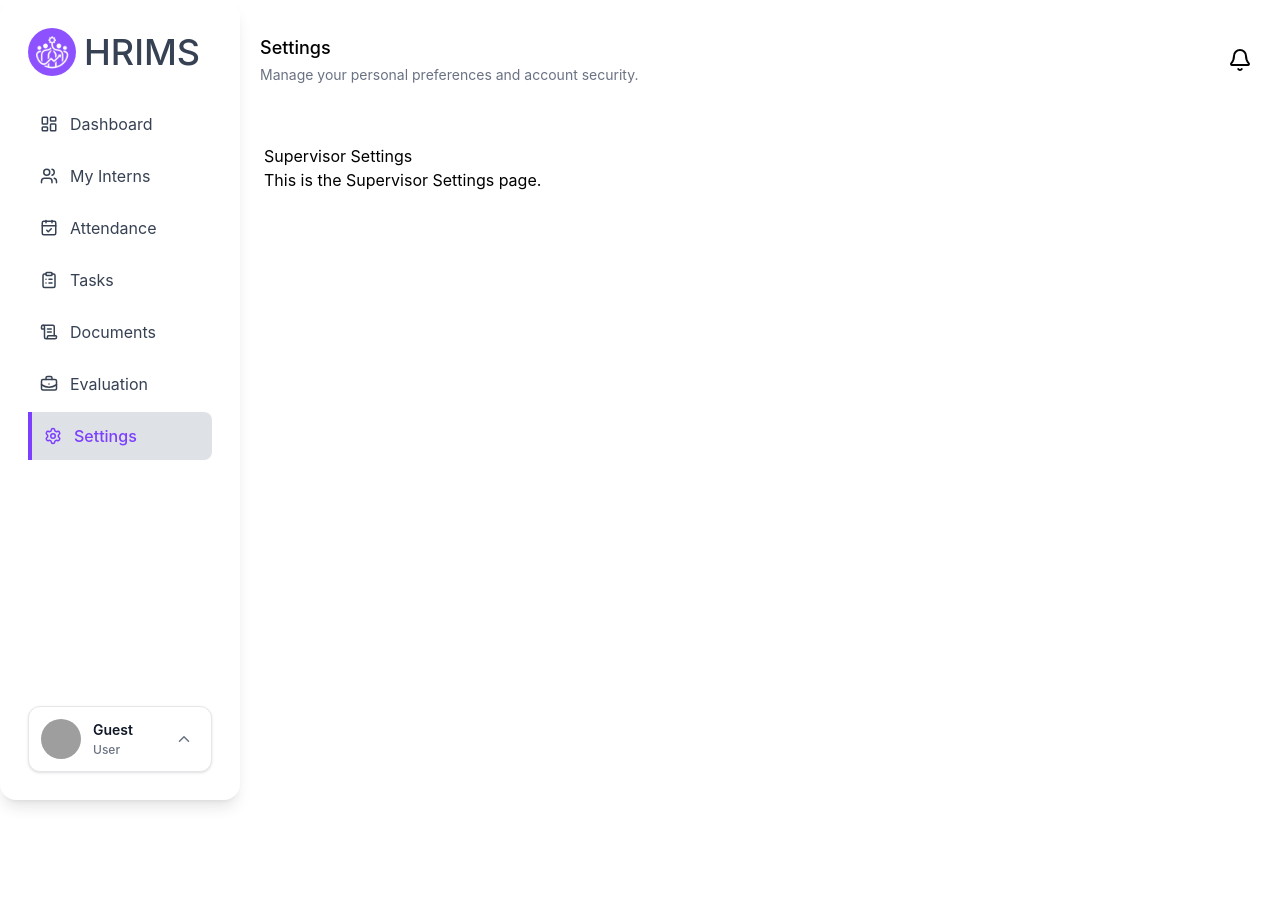
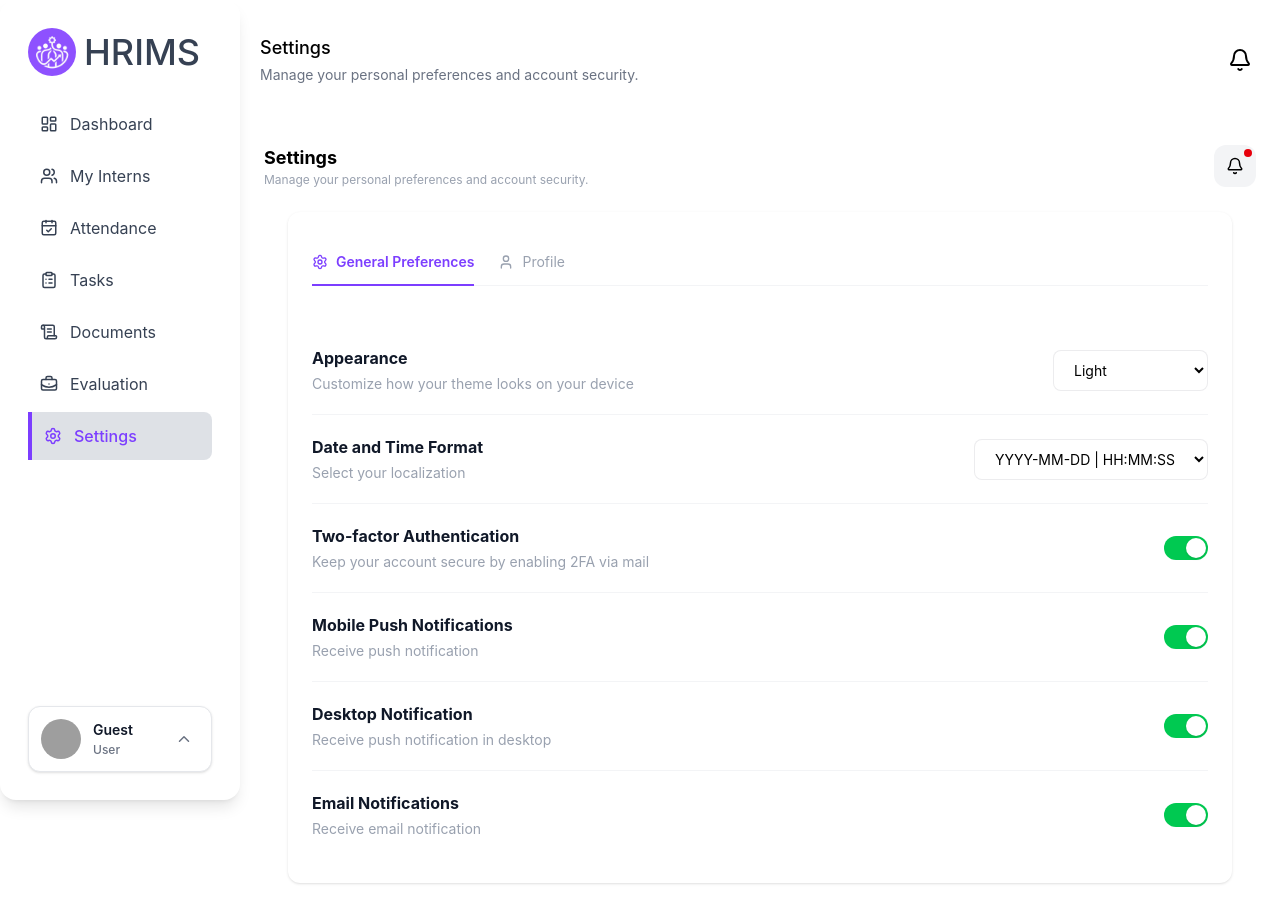
Before and after one commit to dev-St0ic/HR-Internship-Management-System, a React (Vite) app in the folder frontend-hrms/: page /supervisor/settings in a window 1280 px wide. Shown: the top 922 px of the page. Before the commit the page ends 800 px from the top, so only its background shows below. Built offline with nearby package versions, Linux system fonts and the light colour scheme; grey boxes are pictures that could not be loaded.

Commit message:
fixed and connected the settings page to all the users

```diff
--- a/frontend-hrms/src/common/components/layout/SettingsPage.jsx
+++ b/frontend-hrms/src/common/components/layout/SettingsPage.jsx
@@ -5,11 +5,22 @@ import GeneralPreferences from "../ui/GeneralPreference";
 import ProfileSettings from "../ui/ProfileSettings";
 import InternPolicySettings from "../ui/InternPolicySettings";
 import RBACSettings from "../ui/RBACSettings";
+import { useAuth } from "../../../contexts/AuthContext";
 
 export default function SettingsPage() {
   const [activeTab, setActiveTab] = useState("general");
 
-  const userRole = "intern"; // TEMP: change to "intern", "supervisor", "hr-admin", "hr-staff" to test role logic
+  const { currentUser } = useAuth();
+
+  //This will map the backend roles then change to frontend roles
+  const roleMap = {
+    ADMIN: "hr-admin",
+    HR_STAFF: "hr-staff",
+    SUPERVISOR: "supervisor",
+    INTERN: "intern",
+  };
+
+  const userRole = roleMap[currentUser?.role] || "intern";
 
   const tabs = [
     {
--- a/frontend-hrms/src/routes/AppRouter.jsx
+++ b/frontend-hrms/src/routes/AppRouter.jsx
@@ -9,7 +9,6 @@ import {
   SupervisorAttendance,
   SupervisorTasks,
   SupervisorEvaluations,
-  SupervisorSettings,
   SupervisorNotifications,
   SupervisorDocuments,
 } from "../portals/supervisor/Index";
@@ -98,7 +97,7 @@ export const AppRouter = () => {
           <Route path="tasks" element={<SupervisorTasks />} />
           <Route path="documents" element={<SupervisorDocuments />} />
           <Route path="evaluations" element={<SupervisorEvaluations />} />
-          <Route path="settings" element={<SupervisorSettings />} />
+          <Route path="settings" element={<SettingsPage />} />
           <Route path="notifications" element={<SupervisorNotifications />} />
         </Route>
 
```
